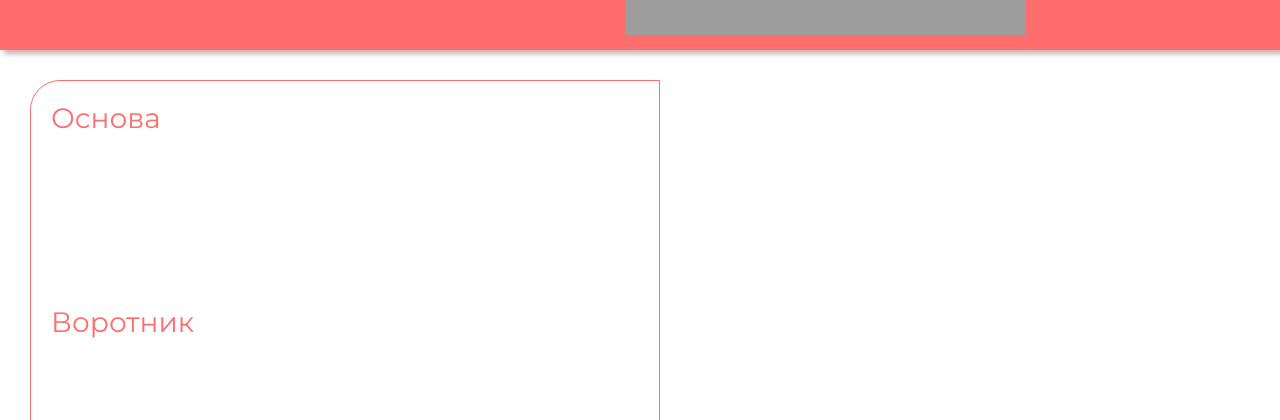
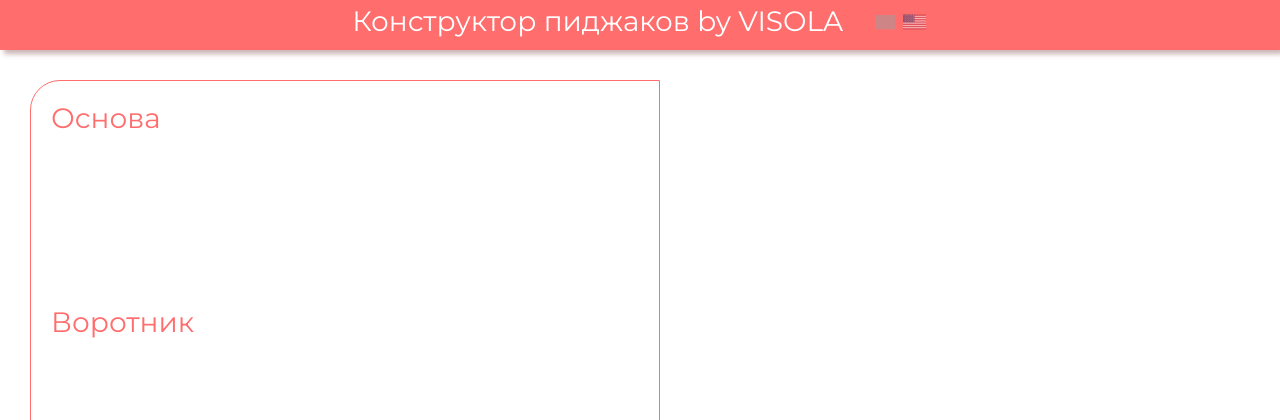
Before and after one commit to kingoker/Visola_H-M_django, a Django app: page / in a window 1280 px wide. Shown: the top 420 px of the page. Run offline with Django 4.2, Linux system fonts and the light colour scheme; data that the repository does not hold is empty; some libraries are stand-ins or nearby versions; grey boxes are pictures that could not be loaded.

Commit message:
translation26

```diff
--- a/root/visola_blazer/templates/index.html
+++ b/root/visola_blazer/templates/index.html
@@ -28,9 +28,10 @@
                 <!-- <img src="{% static 'img/ru.jpg' %}" alt="ru" data-google-lang="ru" class="language__img">
                 <img src="{% static 'img/en.jpg' %}" alt="en" data-google-lang="en" class="language__img">
                 <img src="{% static 'img/uz.jpg' %}" alt="uz" data-google-lang="uz" class="language__img"> -->
-                <div id="google_translate_element"></div>
-                <img src="{% static 'img/ru.jpg' %}" data-lang="ru" alt="Russian">
-                <img src="{% static 'img/en.jpg' %}" data-lang="en" alt="English">
+                <div id="google_translate_element">
+                    <img src="{% static 'img/ru.jpg' %}" data-lang="ru" alt="Russian" class="language__img">
+                    <img src="{% static 'img/en.jpg' %}" data-lang="en" alt="English" class="language__img">
+                </div>
             </div>
         </div>
     </header>
```
